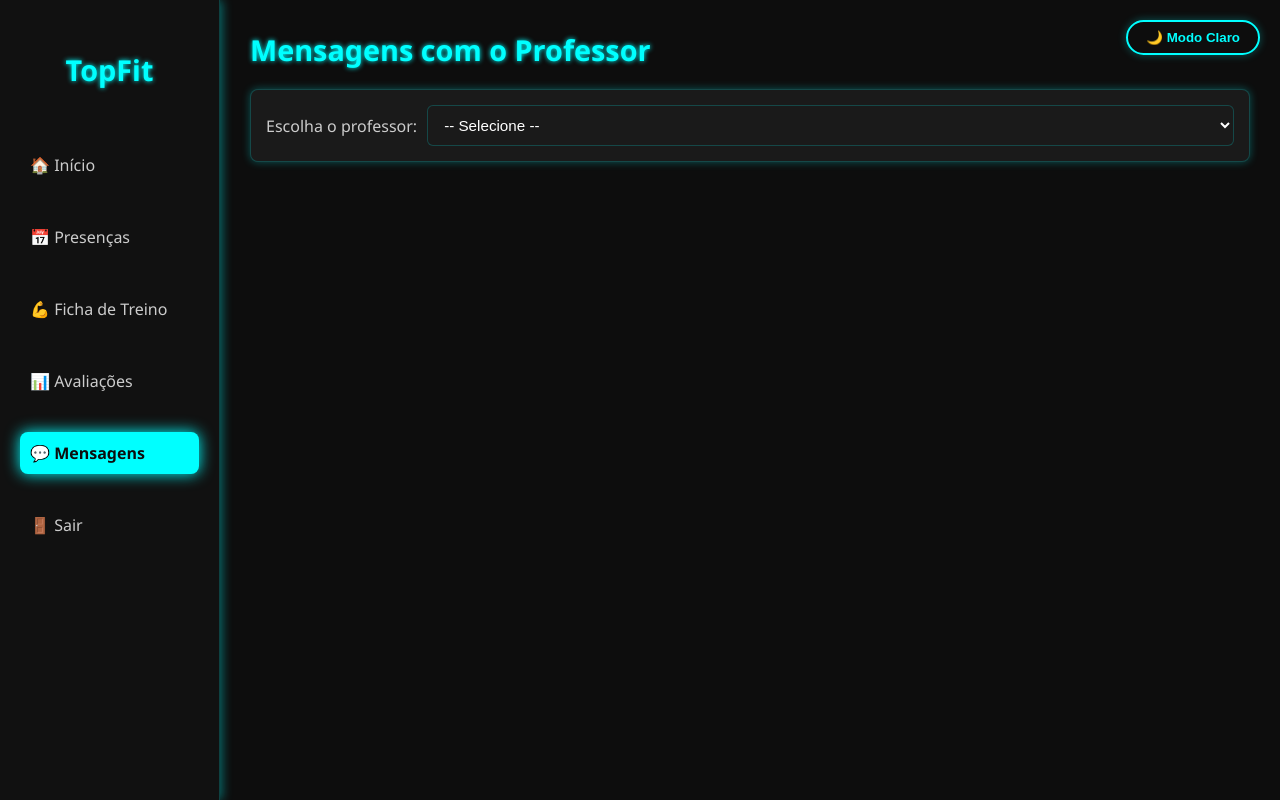
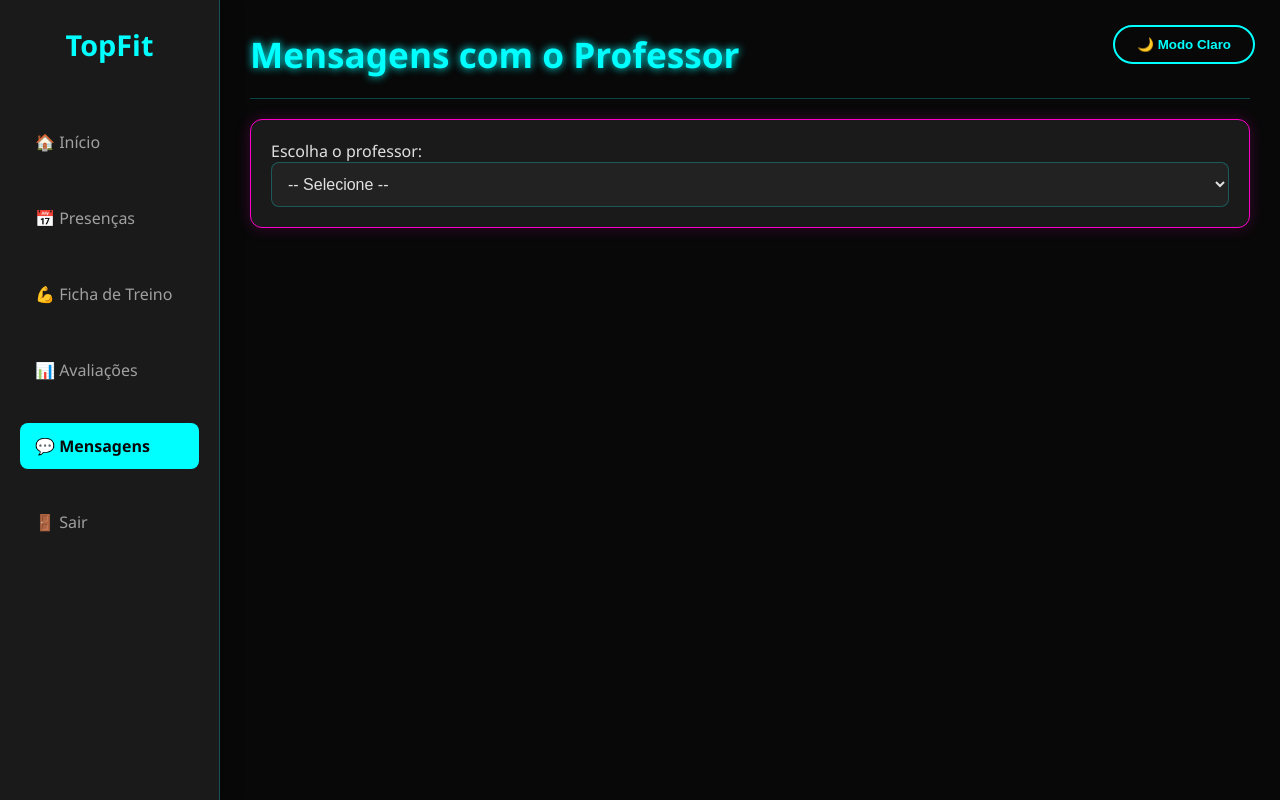
Before and after one commit to GuiiPiloto/academia, a PHP site: page /painel/aluno/mensagens.php in a window 1280 px wide. Run offline with PHP 8.4, Linux system fonts and the light colour scheme; a user stored in the database is signed in; data comes from the database, SQL or seed files in the repository.

Commit message:
ATUALIZAÇÕES GERAL

```diff
--- a/css/mensagens-aluno.css
+++ b/css/mensagens-aluno.css
@@ -1,77 +1,33 @@
 :root {
-    --color-neon-blue: #0ff;
-    --color-text-light: #fff;
-    --color-text-secondary: #ccc;
-    --background-dark: #0d0d0d;
-    --background-panel: #111;
-    --background-card: #1a1a1a;
-    --border-neon-light: rgba(0, 255, 255, 0.2);
-    --border-neon-medium: rgba(0, 255, 255, 0.3);
-    --shadow-neon-light: rgba(0, 255, 255, 0.3);
-    --shadow-neon-medium: rgba(0, 255, 255, 0.4);
-
-    --main-bg: var(--background-dark);
-    --primary-text-color: var(--color-text-light);
-    --secondary-text-color: var(--color-text-secondary);
-    --accent-color: var(--color-neon-blue);
-    --panel-bg: var(--background-panel);
-    --card-bg: var(--background-card);
-    --input-background: var(--background-card);
-    --input-text-color: var(--color-text-light);
-    --button-bg: var(--color-neon-blue);
-    --button-text: var(--background-dark);
-    --button-border: var(--color-neon-blue);
-    --button-shadow: var(--shadow-neon-light);
-    --message-aluno-background: var(--color-neon-blue);
-    --message-aluno-text-color: var(--background-dark);
-    --message-professor-background: var(--background-panel);
-    --message-professor-text-color: var(--color-text-light);
-    --general-border-color: var(--border-neon-light);
-
-    --btn-theme-bg: transparent;
-    --btn-theme-border: var(--color-neon-blue);
-    --btn-theme-color: var(--color-neon-blue);
-    --btn-theme-hover-bg: var(--color-neon-blue);
-    --btn-theme-hover-color: var(--background-dark);
-    --btn-theme-shadow: var(--shadow-neon-light);
+    --base-bg-dark: #080808;
+    --base-bg-light: #f0f0f0;
+    --base-text-dark: #e0e0e0;
+    --base-text-light: #1a1a1a;
+    --base-primary-neon: #00ffff;
+    --base-secondary-neon: #ff00cc;
+    --main-bg: var(--base-bg-dark);
+    --primary-text-color: var(--base-text-dark);
+    --secondary-text-color: #a0a0a0;
+    --panel-bg: #1a1a1a;
+    --card-bg: #222222;
+    --border-light: rgba(0, 255, 255, 0.25);
+    --shadow-light: 0 0 8px rgba(0, 255, 255, 0.3);
+    --shadow-medium: 0 0 15px rgba(0, 255, 255, 0.45);
+    --accent-primary: var(--base-primary-neon);
+    --accent-secondary: var(--base-secondary-neon);
 }
 
 [data-theme="light"] {
-    --color-neon-blue: #0077b3;
-    --color-text-light: #333;
-    --color-text-secondary: #555;
-    --background-dark: #f0f2f5;
-    --background-panel: #ffffff;
-    --background-card: #ffffff;
-    --border-neon-light: rgba(0, 119, 179, 0.2);
-    --border-neon-medium: rgba(0, 119, 179, 0.3);
-    --shadow-neon-light: rgba(0, 119, 179, 0.2);
-    --shadow-neon-medium: rgba(0, 119, 179, 0.3);
-
-    --main-bg: var(--background-dark);
-    --primary-text-color: var(--color-text-light);
-    --secondary-text-color: var(--color-text-secondary);
-    --accent-color: var(--color-neon-blue);
-    --panel-bg: var(--background-panel);
-    --card-bg: var(--background-card);
-    --input-background: #f0f8ff;
-    --input-text-color: var(--primary-text-color);
-    --button-bg: var(--color-neon-blue);
-    --button-text: var(--color-text-light);
-    --button-border: var(--color-neon-blue);
-    --button-shadow: var(--shadow-neon-light);
-    --message-aluno-background: var(--accent-color);
-    --message-aluno-text-color: var(--button-text);
-    --message-professor-background: #e0f2ff;
-    --message-professor-text-color: var(--primary-text-color);
-    --general-border-color: var(--border-neon-light);
-
-    --btn-theme-bg: transparent;
-    --btn-theme-border: var(--color-neon-blue);
-    --btn-theme-color: var(--color-neon-blue);
-    --btn-theme-hover-bg: var(--color-neon-blue);
-    --btn-theme-hover-color: var(--background-panel);
-    --btn-theme-shadow: var(--shadow-neon-light);
+    --main-bg: var(--base-bg-light);
+    --primary-text-color: var(--base-text-light);
+    --secondary-text-color: #777;
+    --panel-bg: #ffffff;
+    --card-bg: #f8f8f8;
+    --border-light: rgba(0, 119, 179, 0.15);
+    --shadow-light: 0 0 8px rgba(0, 119, 179, 0.1);
+    --shadow-medium: 0 0 15px rgba(0, 119, 179, 0.15);
+    --accent-primary: #0077b3;
+    --accent-secondary: #a00080;
 }
 
 * {
@@ -81,39 +37,35 @@
 }
 
 body {
-    margin: 0;
-    font-family: 'Segoe UI', sans-serif;
-    background: var(--main-bg);
+    font-family: 'Segoe UI', 'Roboto', sans-serif;
+    background-color: var(--main-bg);
     color: var(--primary-text-color);
     display: flex;
     min-height: 100vh;
+    transition: background-color 0.4s ease-in-out;
+    overflow: hidden;
 }
 
 .sidebar {
     width: 220px;
     background: var(--panel-bg);
-    padding: 20px;
-    padding-top: 50px;
+    padding: 25px 20px;
     position: fixed;
     height: 100vh;
-    box-shadow: 2px 0 10px var(--shadow-neon-medium);
+    box-shadow: 3px 0 20px rgba(0,0,0,0.3);
     display: flex;
     flex-direction: column;
     z-index: 1000;
-    border-right: 1px solid var(--general-border-color);
+    border-right: 1px solid var(--border-light);
 }
 
 .sidebar h2 {
-    color: var(--accent-color);
+    color: var(--accent-primary);
     margin-bottom: 40px;
     text-align: center;
     font-size: 1.8rem;
-    font-weight: bold;
-    text-shadow: 0 0 5px var(--accent-color);
-}
-
-.sidebar nav {
-    flex-grow: 1;
+    font-weight: 700;
+    text-shadow: 0 0 10px var(--shadow-light);
 }
 
 .sidebar a {
@@ -121,301 +73,224 @@ body {
     margin: 15px 0;
     text-decoration: none;
     color: var(--secondary-text-color);
-    padding: 10px;
+    padding: 12px 15px;
     border-radius: 8px;
-    transition: background 0.2s ease, color 0.2s ease, box-shadow 0.2s ease, transform 0.2s ease;
+    font-weight: 500;
+    transition: all 0.3s ease;
 }
 
 .sidebar a:hover {
-    background: var(--border-neon-medium);
+    background: rgba(0, 255, 255, 0.1);
     color: var(--primary-text-color);
-    box-shadow: 0 0 12px var(--shadow-neon-light);
-    transform: translateX(5px);
+    transform: translateX(4px);
 }
 
 .sidebar a.active {
-    background: var(--accent-color);
-    color: var(--main-bg);
-    font-weight: bold;
-    box-shadow: 0 0 15px var(--accent-color);
+    background: var(--accent-primary);
+    color: var(--base-bg-dark);
+    font-weight: 700;
+    box-shadow: 0 0 15px var(--shadow-medium);
     transform: translateX(0);
+}
+
+[data-theme="light"] .sidebar a.active {
+    color: var(--base-bg-light);
 }
 
 .main-content {
     margin-left: 220px;
+    flex-grow: 1;
     padding: 30px;
-    flex-grow: 1;
-    overflow-y: auto;
+    display: flex;
+    flex-direction: column;
+    width: calc(100% - 220px);
+    height: 100vh;
 }
 
 .dashboard-header {
-    font-size: 1.8rem;
+    font-size: 2.2rem;
+    color: var(--accent-primary);
+    font-weight: 700;
+    text-shadow: 0 0 8px var(--accent-primary);
+    padding-bottom: 20px;
     margin-bottom: 20px;
-    color: var(--accent-color);
-    font-weight: bold;
-    text-shadow: 0 0 5px var(--accent-color);
+    border-bottom: 1px solid var(--border-light);
 }
 
 .form-professor {
-    display: flex;
-    align-items: center;
-    gap: 10px;
-    margin-bottom: 25px;
-    padding: 15px;
-    background-color: var(--card-bg);
-    border-radius: 8px;
-    border: 1px solid var(--general-border-color);
-    box-shadow: 0 0 8px var(--shadow-neon-light);
-}
-
-.form-professor label {
-    font-size: 1rem;
-    color: var(--secondary-text-color);
-    font-weight: 500;
+    background-color: var(--panel-bg);
+    padding: 20px;
+    border-radius: 12px;
+    border: 1px solid var(--accent-secondary);
+    box-shadow: 0 0 15px rgba(255,0,204, 0.2);
+    margin-bottom: 20px;
 }
 
 .form-professor select {
-    flex-grow: 1;
-    padding: 10px 12px;
-    border-radius: 6px;
-    background-color: var(--input-background);
-    color: var(--input-text-color);
-    border: 1px solid var(--general-border-color);
-    font-size: 0.95rem;
+    width: 100%;
+    padding: 12px;
+    border-radius: 8px;
+    background-color: var(--card-bg);
+    color: var(--primary-text-color);
+    border: 1px solid var(--border-light);
+    font-size: 1rem;
     outline: none;
-    transition: border-color 0.3s ease, box-shadow 0.3s ease;
+    transition: all 0.2s ease-in-out;
+    cursor: pointer;
 }
 
 .form-professor select:focus {
-    border-color: var(--accent-color);
-    box-shadow: 0 0 12px var(--shadow-neon-light);
+    border-color: var(--accent-secondary);
+    box-shadow: 0 0 10px var(--accent-secondary);
 }
 
 .chat-box {
-    height: 400px;
+    flex-grow: 1;
+    display: flex;
+    flex-direction: column;
+    gap: 15px;
     overflow-y: auto;
     padding: 15px;
+    background: var(--panel-bg);
+    border-radius: 12px;
+    border: 1px solid var(--border-light);
+    box-shadow: inset 0 0 10px rgba(0,0,0,0.5);
     margin-bottom: 20px;
-    background-color: var(--card-bg);
-    border: 1px solid var(--general-border-color);
-    border-radius: 8px;
-    display: flex;
-    flex-direction: column;
-    gap: 12px;
-    box-shadow: 0 0 8px var(--shadow-neon-light);
 }
 
 .mensagem {
-    padding: 10px 15px;
-    border-radius: 10px;
+    padding: 12px 18px;
+    border-radius: 18px;
     max-width: 75%;
-    line-height: 1.4;
+    line-height: 1.5;
     word-wrap: break-word;
+    box-shadow: 0 4px 10px rgba(0,0,0,0.3);
+}
+
+.mensagem.aluno {
+    background-color: var(--accent-primary);
+    color: var(--base-bg-dark);
+    align-self: flex-start;
+    border-bottom-left-radius: 4px;
+}
+
+.mensagem.professor {
+    background-color: var(--accent-secondary);
+    color: var(--base-bg-dark);
+    align-self: flex-end;
+    border-bottom-right-radius: 4px;
+}
+
+[data-theme="light"] .mensagem.aluno,
+[data-theme="light"] .mensagem.professor {
+    color: var(--base-bg-light);
+}
+
+.mensagem p {
+    margin: 0;
+    padding: 0;
+    font-size: 1rem;
 }
 
 .mensagem span {
     display: block;
-    font-size: 0.95rem;
+    font-size: 0.8rem;
+    margin-top: 8px;
+    opacity: 0.7;
 }
 
-.mensagem small {
-    display: block;
-    font-size: 0.75rem;
-    margin-top: 5px;
-    opacity: 0.8;
-}
-
-.mensagem.aluno {
-    background-color: var(--message-aluno-background);
-    color: var(--message-aluno-text-color);
-    align-self: flex-end;
-    border-bottom-right-radius: 2px;
-    box-shadow: 0 0 5px var(--accent-color);
-}
-
-.mensagem.aluno small {
+.mensagem.professor span {
     text-align: right;
-    color: var(--message-aluno-text-color);
-}
-
-.mensagem.professor {
-    background-color: var(--message-professor-background);
-    color: var(--message-professor-text-color);
-    align-self: flex-start;
-    border-bottom-left-radius: 2px;
-    border: 1px solid var(--general-border-color);
-}
-
-.mensagem.professor small {
-    text-align: left;
-    color: var(--message-professor-text-color);
-    opacity: 0.7;
 }
 
 .form-chat {
     display: flex;
-    gap: 10px;
-    align-items: stretch;
-    margin-top: 20px;
+    gap: 15px;
+    margin-top: auto;
+    padding-top: 20px;
+    border-top: 1px solid var(--border-light);
 }
 
 .form-chat input[type="text"] {
     flex-grow: 1;
-    padding: 0 12px;
-    border-radius: 6px;
-    background-color: var(--input-background);
-    color: var(--input-text-color);
-    border: 1px solid var(--general-border-color);
-    font-family: 'Segoe UI', Tahoma, Geneva, Verdana, sans-serif;
+    height: 50px;
+    padding: 0 18px;
+    border-radius: 10px;
+    background-color: var(--card-bg);
+    color: var(--primary-text-color);
+    border: 1px solid var(--border-light);
     font-size: 1rem;
     outline: none;
-    transition: border-color 0.3s ease, box-shadow 0.3s ease;
-    height: 50px;
+    transition: all 0.2s ease-in-out;
 }
 
 .form-chat input[type="text"]:focus {
-    border-color: var(--accent-color);
-    box-shadow: 0 0 12px var(--shadow-neon-light);
+    border-color: var(--accent-primary);
+    box-shadow: 0 0 10px var(--shadow-light);
 }
 
 .form-chat button {
-    background-color: var(--button-bg);
-    color: var(--button-text);
-    padding: 0 25px;
-    border-radius: 6px;
+    height: 50px;
+    background-color: var(--accent-primary);
+    color: var(--base-bg-dark);
+    padding: 0 30px;
+    border-radius: 10px;
     font-weight: 600;
     font-size: 1rem;
     border: none;
     cursor: pointer;
-    box-shadow: 0 0 10px var(--button-shadow), 0 0 20px var(--button-shadow);
-    transition: background-color 0.3s ease, box-shadow 0.3s ease, transform 0.2s ease;
-    display: flex;
-    align-items: center;
-    justify-content: center;
-    height: 50px;
+    transition: all 0.2s ease-in-out;
+    box-shadow: 0 0 10px var(--shadow-light);
+}
+
+[data-theme="light"] .form-chat button {
+    color: var(--base-bg-light);
 }
 
 .form-chat button:hover {
-    background-color: color-mix(in srgb, var(--button-bg) 90%, black);
-    box-shadow: 0 0 15px var(--button-shadow), 0 0 30px var(--button-shadow);
     transform: translateY(-2px);
-}
-
-.form-chat button:active {
-    transform: translateY(0);
+    box-shadow: 0 4px 20px var(--shadow-medium);
 }
 
 #toggle-theme {
     position: fixed;
-    top: 20px;
-    right: 20px;
-    padding: 8px 18px;
-    background: var(--btn-theme-bg);
-    border: 2px solid var(--btn-theme-border);
-    color: var(--btn-theme-color);
+    top: 25px;
+    right: 25px;
+    padding: 10px 22px;
+    background: transparent;
+    border: 2px solid var(--accent-primary);
+    color: var(--accent-primary);
     font-weight: 600;
     border-radius: 30px;
     cursor: pointer;
     transition: all 0.3s ease;
-    z-index: 1000;
-    box-shadow: 0 0 8px var(--btn-theme-shadow);
+    z-index: 1001;
 }
+
 #toggle-theme:hover {
-    background: var(--btn-theme-hover-bg);
-    color: var(--btn-theme-hover-color);
-    box-shadow: 0 0 15px var(--btn-theme-shadow);
+    background: var(--accent-primary);
+    color: var(--base-bg-dark);
+}
+
+[data-theme="light"] #toggle-theme:hover {
+    color: var(--base-bg-light);
 }
 
 @media (max-width: 768px) {
     body {
         flex-direction: column;
+        height: auto;
+        overflow: auto;
     }
-
     .sidebar {
         width: 100%;
         position: relative;
         height: auto;
-        box-shadow: 0 2px 10px var(--shadow-neon-medium);
-        border-right: none;
-        border-bottom: 1px solid var(--general-border-color);
-        padding-bottom: 10px;
-        padding-top: 30px;
-        flex-direction: column;
-        flex-wrap: wrap;
-        justify-content: center;
-        gap: 5px;
     }
-
-    .sidebar h2 {
-        font-size: 1.5rem;
-        margin-bottom: 25px;
-        width: 100%;
-    }
-
-    .sidebar nav {
-        display: flex;
-        flex-wrap: wrap;
-        justify-content: center;
-        gap: 5px;
-    }
-
-    .sidebar a {
-        flex-grow: 1;
-        justify-content: center;
-        margin: 5px;
-        padding: 8px;
-        font-size: 0.9rem;
-        text-align: center;
-    }
-
     .main-content {
         margin-left: 0;
-        padding: 20px;
-    }
-
-    .dashboard-header {
-        font-size: 1.8rem;
-    }
-
-    .form-professor {
-        flex-direction: column;
-        align-items: stretch;
-        gap: 15px;
-    }
-
-    .chat-box {
-        height: 300px;
-    }
-
-    .form-chat input[type="text"],
-    .form-chat button {
-        height: 45px;
-        font-size: 0.9rem;
-    }
-    .form-chat button {
-        padding: 0 15px;
+        width: 100%;
+        height: auto;
+        padding: 25px;
     }
 }
-
-@media (max-width: 480px) {
-    .main-content {
-        padding: 15px;
-    }
-    .dashboard-header {
-        font-size: 1.6rem;
-    }
-    .chat-box {
-        height: 250px;
-    }
-    .mensagem {
-        max-width: 85%;
-    }
-    .form-chat {
-        flex-direction: column;
-        gap:15px;
-    }
-    .form-chat input[type="text"],
-    .form-chat button {
-        width: 100%;
-    }
-}
```
Also changed, not shown: css/avaliacoes-aluno.css (+88 -118 lines), css/dashboard-aluno.css (+47 -27 lines).
